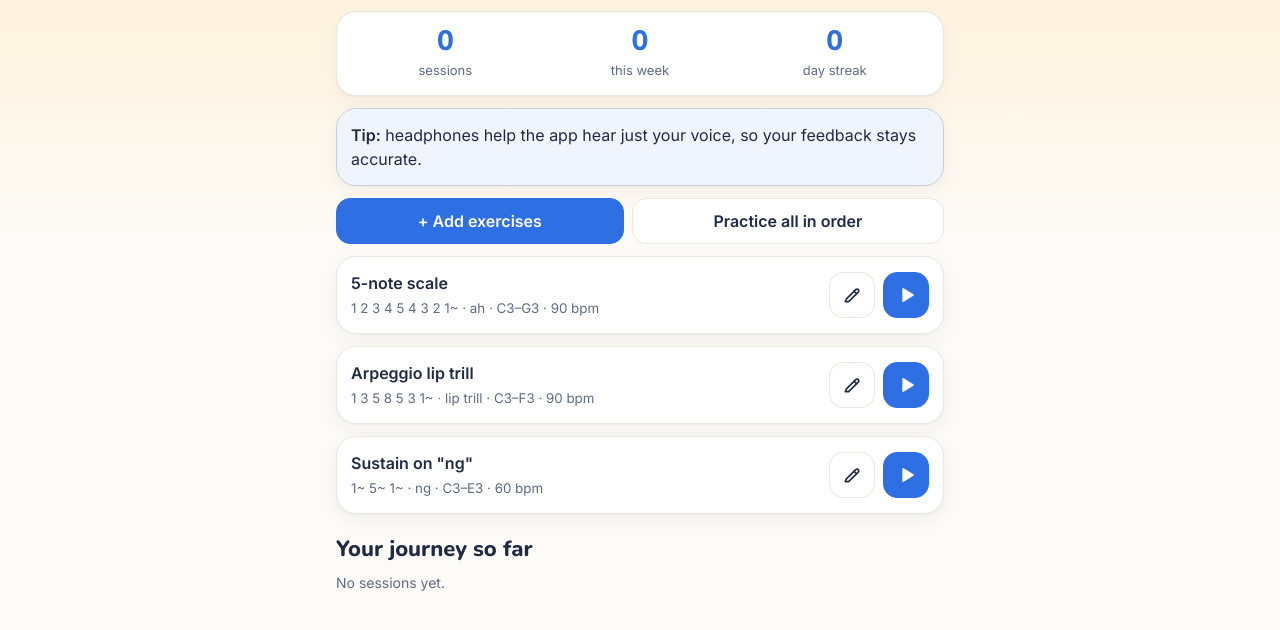
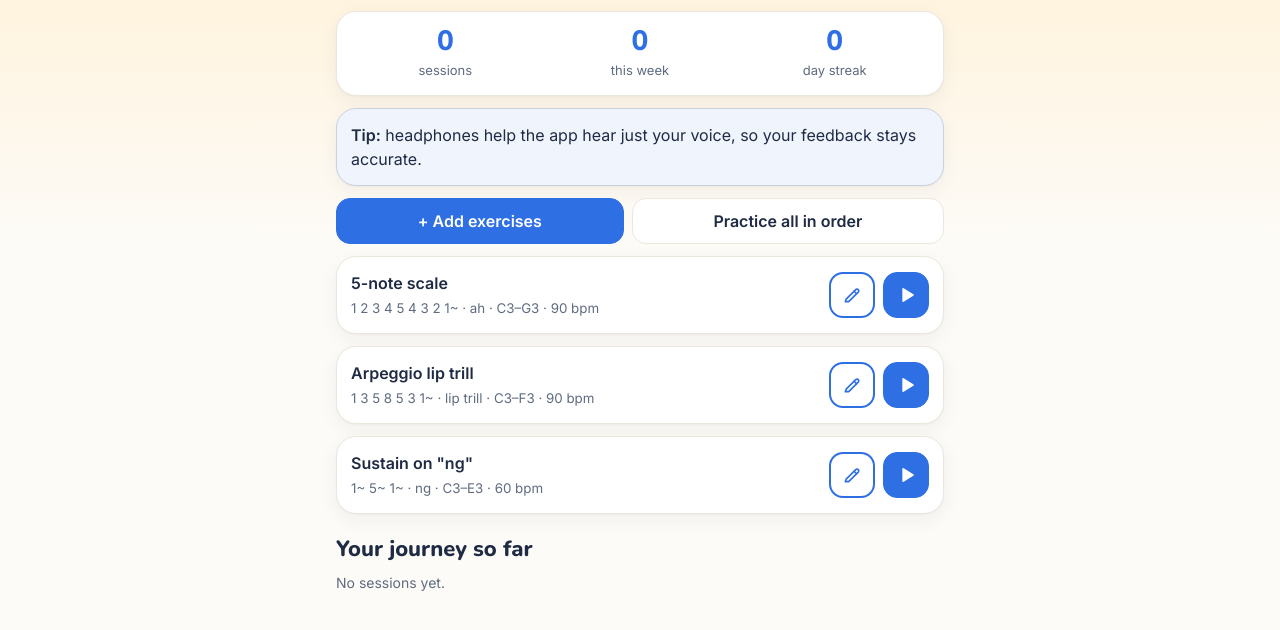
Before and after one commit to 2dot0Uknow/vocal-practice, a plain HTML site: page index.html in a window 1280 px wide. Shown: the part 78-708 px from the top of the page. Drawn offline with nearby package versions, Linux system fonts and the light colour scheme.

Commit message:
Edit icon button: blue border and icon matching the play button
Co-Authored-By: Claude Sonnet 5.5 <noreply@anthropic.com>
Claude-Session: https://claude.ai/code/session_017udQ85idYVDA32Z4aKbcGZ

```diff
--- a/index.html
+++ b/index.html
@@ -30,6 +30,7 @@ section{display:none}section.on{display:block}
 .ex .t{flex:1 1 0}.ex b{display:block;font-weight:600}.ex small{color:var(--muted)}
 button,.btn{font:600 16px Inter,sans-serif;min-height:46px;padding:0 16px;border-radius:14px;border:1px solid var(--line);background:var(--panel);color:var(--ink);cursor:pointer;display:inline-flex;align-items:center;justify-content:center}
 button.ico{flex:none;width:46px;padding:0}
+button.ico.ghost{border:2px solid var(--pri);color:var(--pri)}
 button.pri{background:var(--pri);border-color:var(--pri);color:light-dark(#fff,#0f1828)}
 button.ghost{background:transparent}
 button:disabled{opacity:.5}
```
